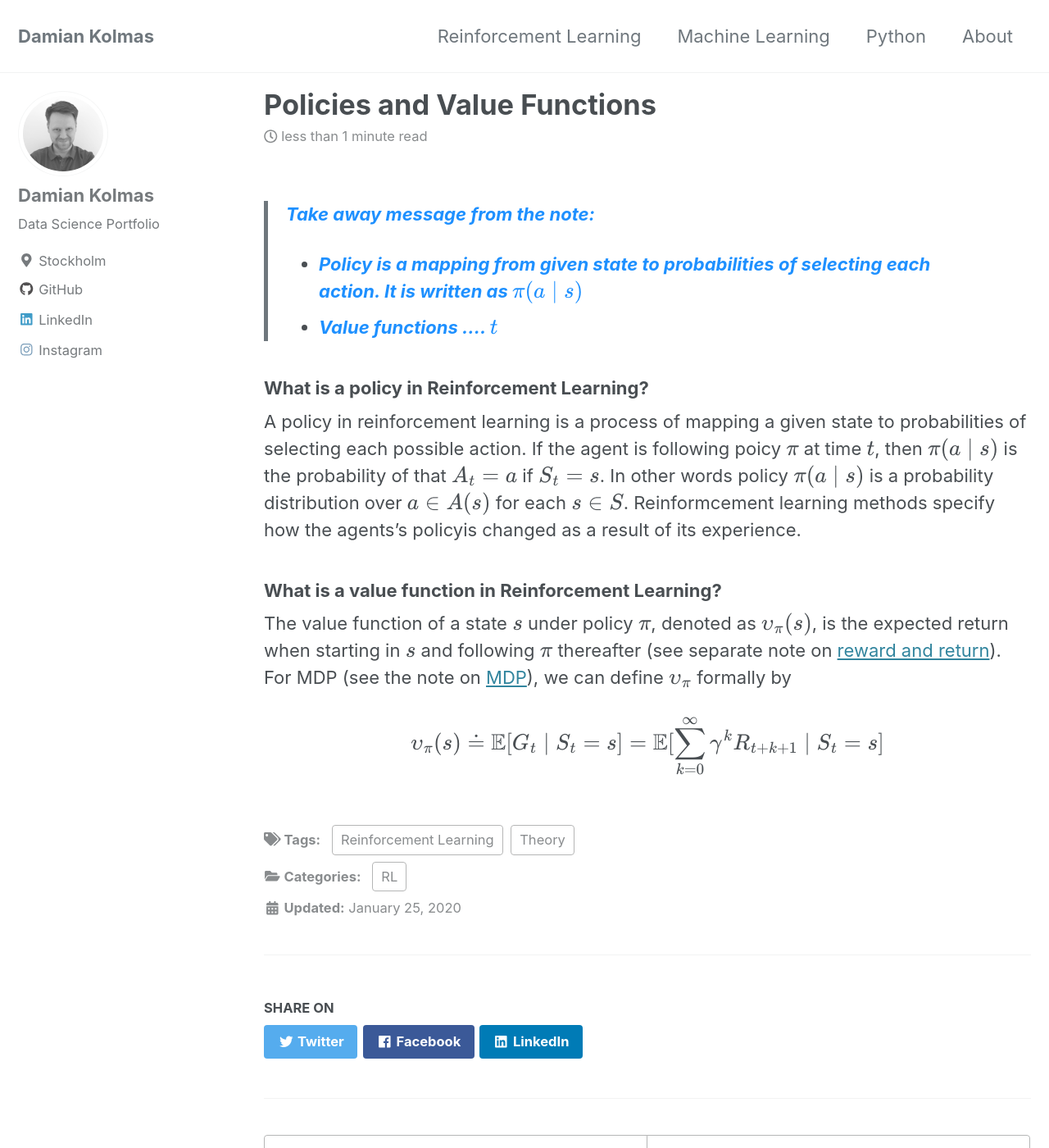
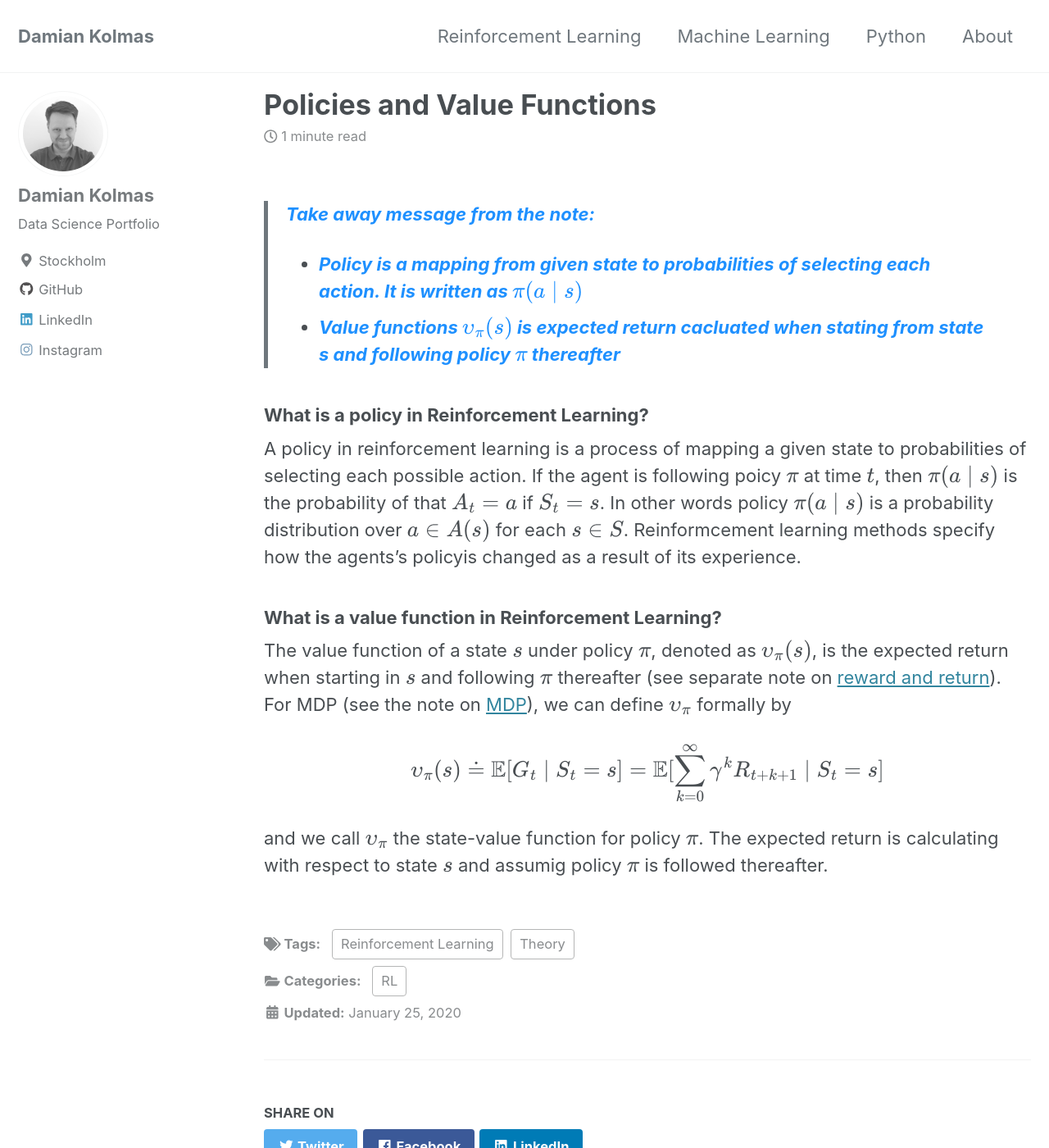
Before and after one commit to DKolmas/DKolmas.github.io, a Jekyll site: the page built from _posts/2020-01-25-Value-functions-and-policies.md, in a window 1280 px wide and 1400 px high. Shown: the whole window at 82% size. Built offline with Jekyll 4.4.1, drawn with Linux system fonts in a browser that asks for light colours; cached includes are drawn as plain includes; formulas are drawn with MathJax 3.

Commit message:
editing post

```diff
--- a/_posts/2020-01-25-Value-functions-and-policies.md
+++ b/_posts/2020-01-25-Value-functions-and-policies.md
@@ -11,7 +11,7 @@ classes: wide
 
 > <span style="color:dodgerblue">**Take away message from the note:**</span>
 > * <span style="color:dodgerblue">**Policy is a mapping from given state to probabilities of selecting each action. It is written as $$\pi(a \mid s)$$**</span>
-> * <span style="color:dodgerblue">**Value functions ....  $$t$$**</span>
+> * <span style="color:dodgerblue">**Value functions $$\upsilon_{\pi}(s)$$ is expected return cacluated when stating from state s and following policy $$\pi$$ thereafter**</span>
 
 ### What is a policy in Reinforcement Learning?
 
@@ -24,3 +24,6 @@ The value function of a state $$s$$ under policy $$\pi$$, denoted as $$\upsilon_
 
 
 $$\upsilon_{\pi}(s) \doteq \mathbb{E}[G_t \mid S_t = s ] = \mathbb{E}[ \sum_{k=0}^{\infty} \gamma^k R_{t+k+1} \mid S_t = s ]$$
+
+
+and we call $$\upsilon_{\pi}$$ the state-value function for policy $$\pi$$. The expected return is calculating with respect to state $$s$$ and assumig policy $$\pi$$ is followed thereafter.
```
